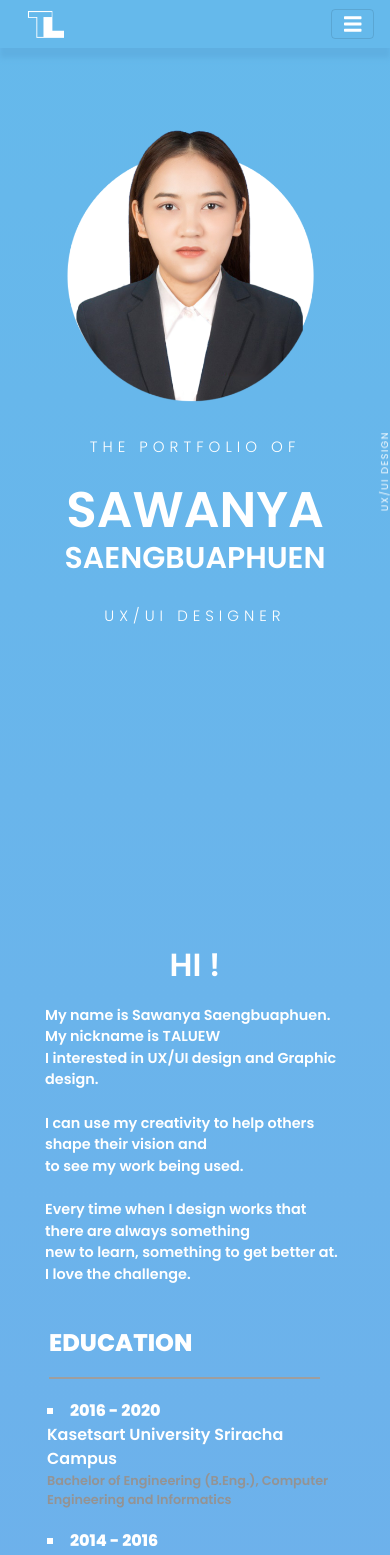
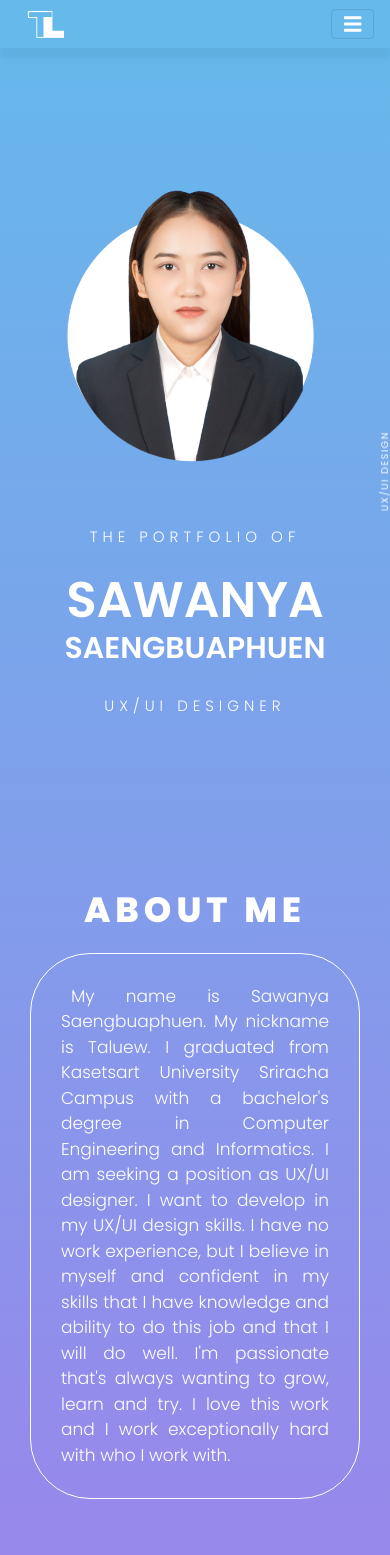
Before and after one commit to sawanya-saeng/sawanya-saeng.github.io, a React (Create React App) app: page / in a window 390 px wide. Shown: the top 1555 px of the page. Built offline with nearby package versions, Linux system fonts and the light colour scheme.

Commit message:
update about me

```diff
--- a/src/App.js
+++ b/src/App.js
@@ -46,7 +46,7 @@ class App extends Component {
             <Navbar />
             <Header />
             <Aboutme />
-            <Skills />
+            {/* <Skills />
             <Product />
             <Uidesign />
             <GraphicDesign />
@@ -55,7 +55,7 @@ class App extends Component {
             <Illustrantion />
             <TextEffect />
             <Contacts />
-            <Footer />
+            <Footer /> */}
           </>
         )}
       </div>
--- a/src/components/Aboutme.js
+++ b/src/components/Aboutme.js
@@ -10,56 +10,15 @@ const Aboutme = () => {
         <div className="col boxAbout">
           <Fade right>
             <div className="text-left about-details">
-              <p className="txtAboutme">Hi !</p>
+              <p className="txtAboutme">about me</p>
               <div className="textBox">
-                My name is Sawanya Saengbuaphuen. My nickname is TALUEW <br />
-                I interested in UX/UI design and Graphic design.
-                <br />
-                <br />I can use my creativity to help others shape their vision
-                and <br /> to see my work being used.
-                <br />
-                <br />
-                Every time when I design works that there are always something
-                <br />
-                new to learn, something to get better at. I love the challenge.
-              </div>
-            </div>
-          </Fade>
-          <Fade left>
-            <div className="marLeftipad">
-              <div className="boxUnderline">
-                <p className="textEdu">Education</p>
-              </div>
-              <div className="container">
-                <div className="row boxRow">
-                  <div className="col-sm-4 box1">
-                    <li className="txtYears">2016 - 2020</li>
-                  </div>
-                  <div className="col-sm-8 box2">
-                    <div className="text-left txtUnivercity">
-                      Kasetsart University Sriracha Campus
-                    </div>
-                    <div className="text-left txtMajor">
-                      Bachelor of Engineering (B.Eng.), Computer Engineering and
-                      Informatics
-                    </div>
-                  </div>
-                </div>
-              </div>
-              <div className="container">
-                <div className="row boxRow">
-                  <div className="col-sm-4 box1">
-                    <li className="txtYears">2014 - 2016</li>
-                  </div>
-                  <div className="col-sm-8 box2">
-                    <div className="text-left txtUnivercity">
-                      Saint Paul Convent School
-                    </div>
-                    <div className="text-left txtMajor">
-                      Mathematics & Science Program
-                    </div>
-                  </div>
-                </div>
+                My name is Sawanya Saengbuaphuen.  My nickname is Taluew.
+                I graduated from Kasetsart University Sriracha Campus  with
+                a  bachelor's  degree  in  Computer Engineering and  Informatics.
+                I am seeking a position as UX/UI designer. I want to develop in my UX/UI
+                design skills. I have no work experience, but I believe
+                 in myself and confident in my skills that I have knowledge and ability to do this
+                job and that I will do well.   I'm passionate that's always wanting to grow,  learn and try.   I love this work and I work exceptionally hard with who I work with.
               </div>
             </div>
           </Fade>
--- a/src/styles/Aboutme.css
+++ b/src/styles/Aboutme.css
@@ -1,7 +1,6 @@
 .aboutme {
-  padding-top: 0.1rem;
-  padding-bottom: 4.8rem;
-  height: 100%;
+  padding-top: 100px;
+  height: 90vh;
 }
 .txtAboutme {
   text-align: center;
@@ -10,328 +9,64 @@
 }
 .about-details {
   font-size: 1.85rem;
-  margin-top: 5rem;
   color: #ffffff;
 }
 .textBox {
+
   display: flex;
   justify-content: center;
-}
-.textEdu {
-  text-align: left;
-  text-transform: uppercase;
-  font-size: 2.1rem;
-  font-weight: bold;
-  color: #ffffff;
-  margin-top: 7rem;
-}
-.boxUnderline {
-  border: 2px solid #9e9e9e;
-  border-top-style: none;
-  border-left-style: none;
-  border-right-style: none;
-  margin-left: 50px;
-  margin-right: 50px;
-}
-.boxRow {
-  margin-top: 20px;
-  margin-left: 20px;
-  text-align: left;
-}
-.txtYears {
-  color: #ffffff;
-  font-size: 1.65rem;
-  list-style-type: square;
-  font-weight: bold;
-}
-.txtUnivercity {
-  font-size: 1.5rem;
-  color: #ffffff;
-}
-.txtMajor {
-  font-size: 1rem;
-  color: #949393;
+  padding: 50px;
+  border: 1px solid #ffffff;
+  border-radius: 60px;
 }
 
-@media (min-width: 1281px) and (max-height: 1920px) {
+@media (min-width: 360px) and (max-width: 420px) {
   .aboutme {
-  padding-top: 0.1rem;
-  padding-bottom: 4.8rem;
-  height: 100%;
+    padding-top: 40px;
+    height: 90vh;
   }
   .txtAboutme {
     text-align: center;
-    font-size: 3rem;
+    font-size: 35px;
+    font-weight: 700;
     text-transform: uppercase;
+    letter-spacing: 5px;
   }
   .about-details {
-    font-size: 1.85rem;
-    margin-top: 5rem;
+    font-size: 17px;
+    font-weight: 300;
     color: #ffffff;
   }
   .textBox {
-    display: flex;
-    justify-content: center;
-  }
-  .textEdu {
-    text-align: left;
-    text-transform: uppercase;
-    font-size: 2.1rem;
-    font-weight: bold;
-    color: #ffffff;
-    margin-top: 7rem;
-  }
-  .boxUnderline {
-    border: 2px solid #9e9e9e;
-    border-top-style: none;
-    border-left-style: none;
-    border-right-style: none;
-    margin-left: 50px;
-    margin-right: 50px;
-  }
-  .boxRow {
-    margin-top: 20px;
-    margin-left: 20px;
-    text-align: left;
-  }
-  .txtYears {
-    color: #ffffff;
-    font-size: 1.65rem;
-    list-style-type: square;
-    font-weight: bold;
-  }
-  .txtUnivercity {
-    font-size: 1.5rem;
-    color: #ffffff;
-  }
-  .txtMajor {
-    font-size: 1rem;
-    color: #949393;
+    text-indent: 10px;
+    text-align: justify;
+    padding: 30px;
+    border: 1px solid #ffffff;
+    border-radius: 60px;
   }
 }
-
-@media (min-width: 1025px) and (max-width: 1280px) {
+@media (min-width: 421px) and (max-width: 480px) {
   .aboutme {
-    background-color: #161616;
-    padding-top: 0.1rem;
-    padding-bottom: 4.8rem;
-    height: 100%;
+    padding-top: 85px;
+    height: 90vh;
   }
   .txtAboutme {
     text-align: center;
-    font-size: 3rem;
+    font-size: 35px;
+    font-weight: 700;
     text-transform: uppercase;
+    letter-spacing: 5px;
   }
   .about-details {
-    font-size: 1.85rem;
-    margin-top: 5rem;
+    font-size: 17px;
+    font-weight: 300;
     color: #ffffff;
   }
   .textBox {
-    display: flex;
-    justify-content: center;
-  }
-  .textEdu {
-    text-align: left;
-    text-transform: uppercase;
-    font-size: 2.1rem;
-    font-weight: bold;
-    color: #ffffff;
-    margin-top: 7rem;
-  }
-  .boxUnderline {
-    border: 2px solid #9e9e9e;
-    border-top-style: none;
-    border-left-style: none;
-    border-right-style: none;
-    margin-left: 50px;
-    margin-right: 50px;
-  }
-  .boxRow {
-    margin-top: 20px;
-    margin-left: 20px;
-    text-align: left;
-  }
-  .txtYears {
-    color: #ffffff;
-    font-size: 1.65rem;
-    list-style-type: square;
-    font-weight: bold;
-  }
-  .txtUnivercity {
-    font-size: 1.5rem;
-    color: #ffffff;
-  }
-  .txtMajor {
-    font-size: 1rem;
-    color: #949393;
+    text-indent: 10px;
+    text-align: justify;
+    padding: 30px;
+    border: 1px solid #ffffff;
+    border-radius: 60px;
   }
 }
-/*
-  ##Device = Tablets, Ipads (portrait)
-  ##Screen = B/w 768px to 1024px
-  IPads
-*/
-@media (max-width: 1024px) {
-  /* CSS */
-   .aboutme {
-    height: 100%;
-  }
-  .txtAboutme {
-    text-align: center;
-    font-size: 2.5rem;
-  }
-  .about-details {
-    font-size: 1.6rem;
-    color: #ffffff;
-  }
-  .textBox {
-    display: flex;
-    justify-content: center;
-  }
-  .boxUnderline {
-    border: 2px solid #9e9e9e;
-    border-top-style: none;
-    border-left-style: none;
-    border-right-style: none;
-    margin-left: 19px;
-    margin-right: 19px;
-  }
-  .textEdu {
-    text-transform: uppercase;
-    font-size: 1.8rem;
-    font-weight: bold;
-    color: #ffffff;
-    margin-top: 5rem;
-    text-align: left;
-    margin-left: 0px;
-  }
-  .boxRow {
-    margin-top: 20px;
-    margin-left: -13px;
-    text-align: left;
-  }
-  .txtYears {
-    color: #ffffff;
-    font-size: 1.3rem;
-    list-style-type: square;
-    text-align: start;
-    margin-left: 10px;
-    font-weight: bold;
-  }
-  .txtUnivercity {
-    font-size: 1.2rem;
-    color: #ffffff;
-  }
-  .txtMajor {
-    font-size: 0.9rem;
-    color: #949393;
-  }
-}
-
-@media (width: 768px) {
-  /* CSS */
-   .aboutme {
-    height: 100%;
-  }
-  .txtAboutme {
-    text-align: center;
-    font-size: 2.5rem;
-  }
-  .about-details {
-    font-size: 1.25rem;
-    color: #ffffff;
-  }
-  .textBox {
-    display: flex;
-  }
-  .boxUnderline {
-    border: 2px solid #9e9e9e;
-    border-top-style: none;
-    border-left-style: none;
-    border-right-style: none;
-    margin-left: 19px;
-    margin-right: 19px;
-  }
-  .textEdu {
-    text-transform: uppercase;
-    font-size: 1.5rem;
-    font-weight: bold;
-    color: #ffffff;
-    margin-top: 5rem;
-    text-align: left;
-  }
-  .marLeftipad{
-    margin-left: -20px;
-  }
-  .boxRow {
-    margin-top: 20px;
-    margin-left: -20px;
-    text-align: left;
-  }
-  .txtYears {
-    color: #ffffff;
-    font-size: 1.3rem;
-    list-style-type: square;
-    text-align: start;
-    margin-left: 10px;
-    font-weight: bold;
-  }
-  .txtUnivercity {
-    font-size: 1.2rem;
-    color: #ffffff;
-  }
-  .txtMajor {
-    font-size: 0.9rem;
-    color: #949393;
-  }
-
-}
-/*
-  ##Device = Most of the Smartphones Mobiles (Portrait)
-  ##Screen = B/w 320px to 479px
-  Iphone 6 7 8 X
-*/
-@media (min-width: 320px) and (max-width: 480px) {
-  .aboutme {
-    height: 100%;
-  }
-  .txtAboutme {
-    font-size: 2rem;
-  }
-  .about-details {
-    font-size: 0.9rem;
-    padding: 15px;
-  }
-  .boxUnderline {
-    border: 2px solid #9e9e9e;
-    border-top-style: none;
-    border-left-style: none;
-    border-right-style: none;
-    margin-right: 40px;
-  }
-  .textEdu {
-    text-align: left;
-    text-transform: uppercase;
-    font-size: 1.5rem;
-    font-weight: bold;
-    color: #ffffff;
-    margin-top: 1.5rem;
-  }
-  .txtYears {
-    color: #ffffff;
-    font-size: 1rem;
-    list-style-type: square;
-    text-align: start;
-    margin-left: 0px;
-    font-weight: bold;
-  }
-  .txtUnivercity {
-    font-size: 1rem;
-    color: #ffffff;
-  }
-  .txtMajor {
-    font-size: 0.8rem;
-    color: #949393;
-  }
-}
--- a/src/styles/Header.css
+++ b/src/styles/Header.css
@@ -64,7 +64,7 @@
     height: 100vh;
   }
   .areaTop{
-    margin-top: 120px;
+    margin-top: 180px;
   }
   .mainpic {
     width: 300px;
@@ -72,6 +72,7 @@
     display: block;
   }
   .theport{
+    margin-top: 30px;
     font-size: 15px;
     font-weight: 300;
     color: #ffffff;
```
